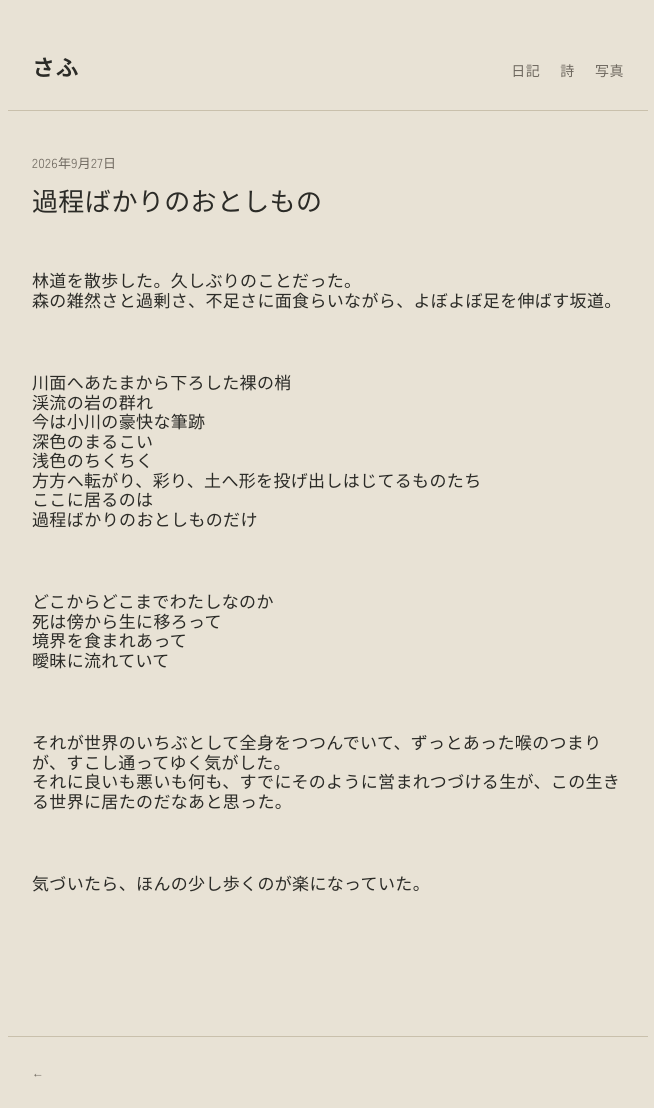
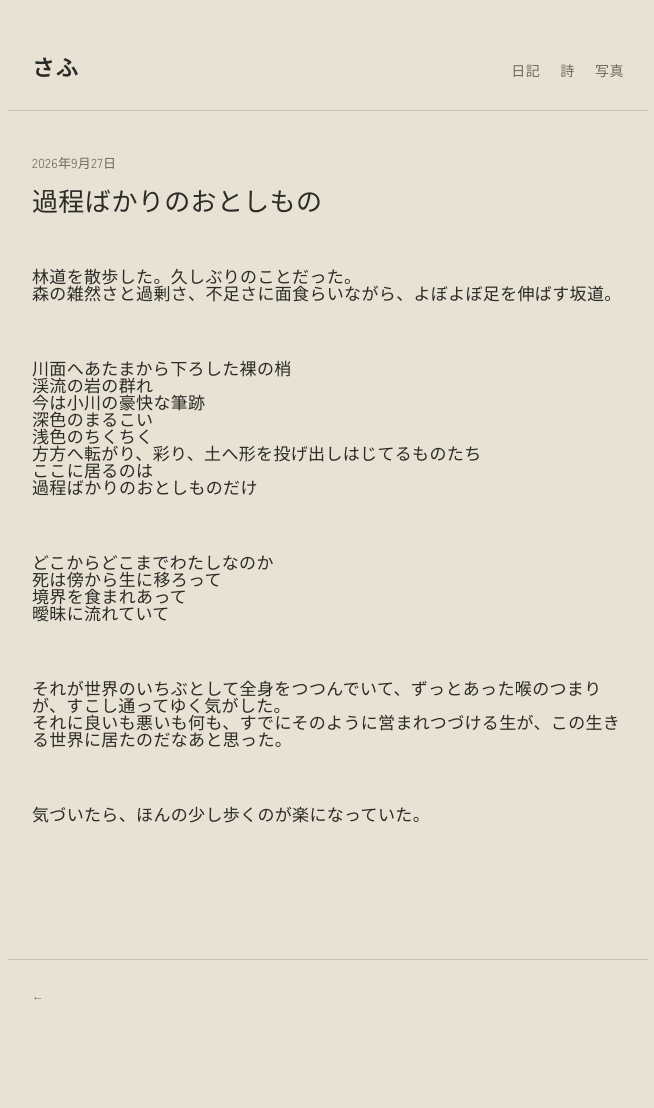
Before and after one commit to safusaf/safusaf.github.io, a Jekyll site: the page built from _posts/2026-09-27-post.md, in a window 1280 px wide. Shown: the whole page, without its empty margins (312-966 px from the left). Built offline with Jekyll 4.4.1, drawn with Linux system fonts in a browser that asks for light colours; some web fonts are replaced; after the commit the page ends 1031 px from its top, so only the background shows below that.

Commit message:
Update style.css

```diff
--- a/assets/css/style.css
+++ b/assets/css/style.css
@@ -31,7 +31,7 @@ main { max-width: 640px; margin: 0 auto; padding: 40px 24px 80px; }
 .entry-title { font-family: var(--title);  font-size: 26px; font-weight: 700; line-height: 1.5; margin: 0 0 28px; }
 .entry-body { font-size: 17px; line-height: 2; }
 .entry-body p { margin: 0 0 1.4em; }
-.entry-body { font-size: 17px; line-height: 1.15; white-space: pre-line; }
+.entry-body { font-size: 17px; line-height: 1; white-space: pre-line; }
 .entry-poem .entry-title { margin-bottom: 40px; }
 .poem-body { white-space: pre-line; font-size: 18px; line-height: 1.15; }
 .entry-poem .entry-date { margin-top: 40px; }
```
